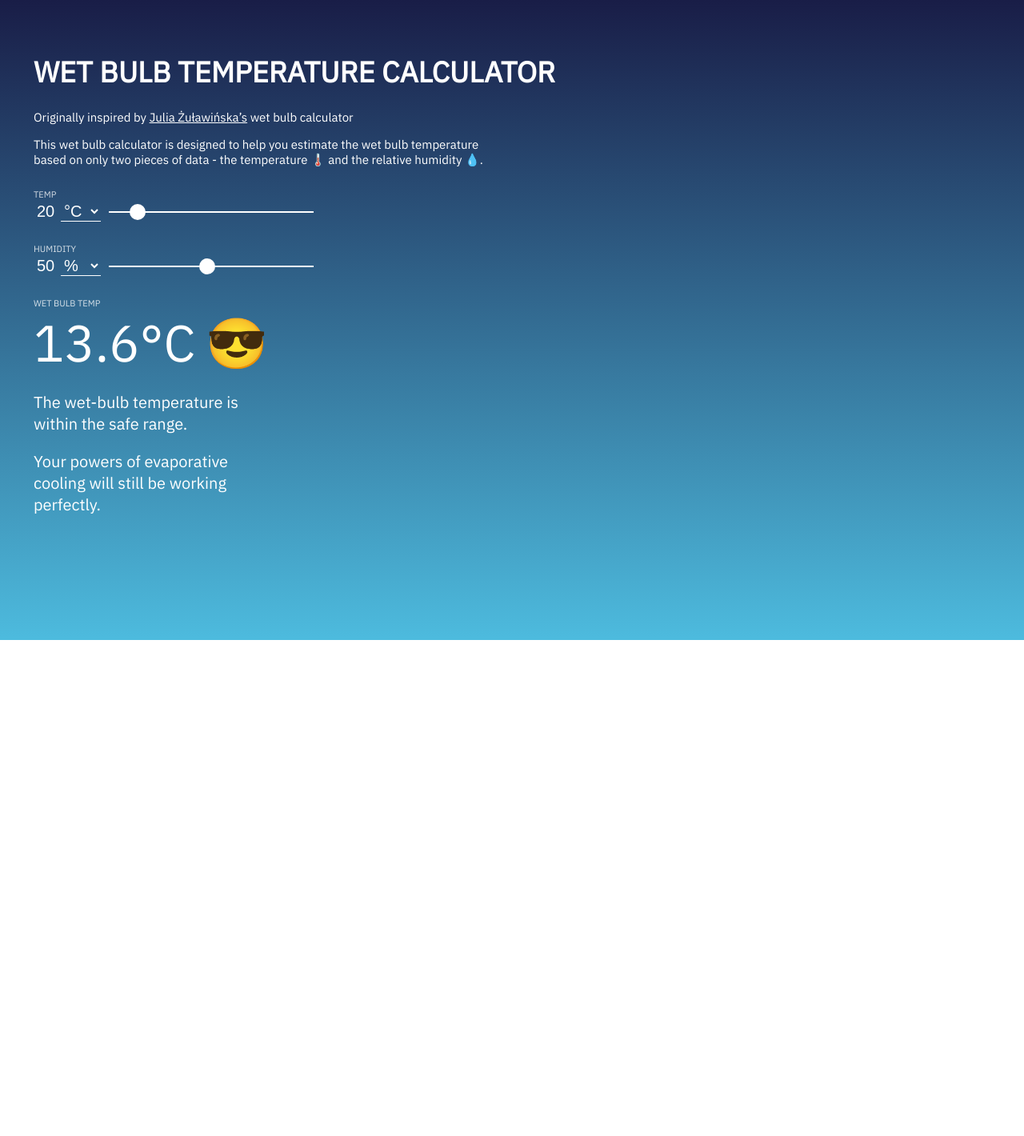
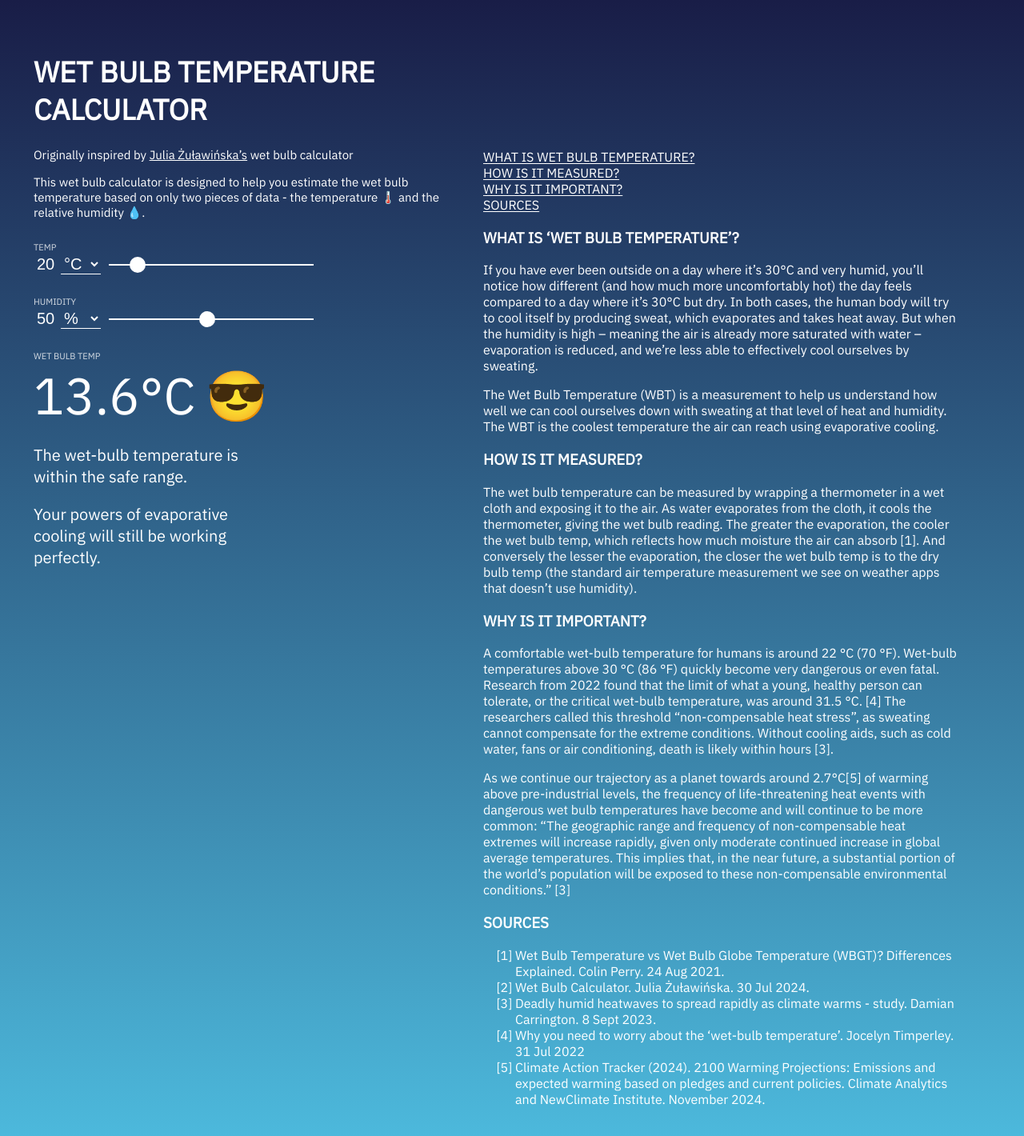
Before and after one commit to pjpscriv/wet-bulb-calculator, an Angular app: page / in a window 1280 px wide. Shown: the top 1420 px of the page at 80% size. Before the commit the page ends 800 px from the top, so only its background shows below. Built offline with nearby package versions, Linux system fonts and the light colour scheme.

Commit message:
First pass adding extra copy

```diff
--- a/src/app/app.component.html
+++ b/src/app/app.component.html
@@ -1,4 +1,6 @@
-<!-- HEADER -->
+<div class="wet-bulb__calculator">
+
+  <!-- Header -->
   <div class="wet-bulb__header">
     <h1>WET BULB TEMPERATURE CALCULATOR</h1>
     <div class="wet-bulb__header-subtitle">
@@ -8,7 +10,7 @@
   </div>
 
 
-<!-- INPUTS -->
+  <!-- Inputs -->
   <form #inputs="ngForm" class="wet-bulb__inputs">
 
     <div class="wet-bulb__input">
@@ -58,7 +60,7 @@
 
   </form>
 
-<!-- OUTPUT -->
+  <!-- Output -->
   <div class="wet-bulb__outputs">
     <div class="wet-bulb__temp-label">WET BULB TEMP</div>
     <div class="wet-bulb__temp-wrapper">
@@ -69,3 +71,77 @@
       <p *ngFor="let sentence of (blurb$ | async)">{{sentence}}</p>
     </div>
   </div>
+
+</div>
+
+<div class="wet-bulb__description">
+
+  <div class="wet-bulb__description-links">
+    <a href="#what-is-it">WHAT IS WET BULB TEMPERATURE?</a>
+    <a href="#how-is-it-measured">HOW IS IT MEASURED?</a>
+    <a href="#why-is-it-important">WHY IS IT IMPORTANT?</a>
+    <a href="#sources">SOURCES</a>
+  </div>
+
+  <div class="wet-bulb__description-content">
+    <h3 id="what-is-it">WHAT IS ‘WET BULB TEMPERATURE’?</h3>
+    <p>
+      If you have ever been outside on a day where it’s 30°C and very humid,
+      you’ll notice how different (and how much more uncomfortably hot) the day
+      feels compared to a day where it’s 30°C but dry.
+      In both cases, the human body will try to cool itself by producing sweat,
+      which evaporates and takes heat away. But when the humidity is high –
+      meaning the air is already more saturated with water – evaporation is
+      reduced, and we’re less able to effectively cool ourselves by sweating.
+    </p>
+    <p>
+      The Wet Bulb Temperature (WBT) is a measurement to help us understand how
+      well we can cool ourselves down with sweating at that level of heat and
+      humidity. The WBT is the coolest temperature the air can reach using
+      evaporative cooling.
+    </p>
+
+    <h3 id="how-is-it-measured">HOW IS IT MEASURED?</h3>
+    <p>
+      The wet bulb temperature can be measured by wrapping a thermometer in a wet
+      cloth and exposing it to the air. As water evaporates from the cloth, it
+      cools the thermometer, giving the wet bulb reading. The greater the
+      evaporation, the cooler the wet bulb temp, which reflects how much moisture
+      the air can absorb [1]. And conversely the lesser the evaporation, the
+      closer the wet bulb temp is to the dry bulb temp (the standard air
+      temperature measurement we see on weather apps that doesn’t use humidity).
+    </p>
+
+    <h3 id="why-is-it-important" >WHY IS IT IMPORTANT?</h3>
+    <p>
+      A comfortable wet-bulb temperature for humans is around 22 °C (70 °F).
+      Wet-bulb temperatures above 30 °C (86 °F) quickly become very dangerous or
+      even fatal. Research from 2022 found that the limit of what a young,
+      healthy person can tolerate, or the critical wet-bulb temperature, was
+      around 31.5 °C. [4] The researchers called this threshold “non-compensable
+      heat stress”, as sweating cannot compensate for the extreme conditions.
+      Without cooling aids, such as cold water, fans or air conditioning, death
+      is likely within hours [3].
+    </p>
+    <p>
+      As we continue our trajectory as a planet towards around 2.7°C[5] of
+      warming above pre-industrial levels, the frequency of life-threatening
+      heat events with dangerous wet bulb temperatures have become and will
+      continue to be more common: “The geographic range and frequency of
+      non-compensable heat extremes will increase rapidly, given only moderate
+      continued increase in global average temperatures. This implies that, in
+      the near future, a substantial portion of the world’s population will be
+      exposed to these non-compensable environmental conditions.” [3]
+    </p>
+
+    <h3 id="sources">SOURCES</h3>
+    <ol class="wet-bulb__description-sources">
+      <li id="source-1">Wet Bulb Temperature vs Wet Bulb Globe Temperature (WBGT)? Differences Explained. Colin Perry. 24 Aug 2021. </li>
+      <li id="source-1">Wet Bulb Calculator. Julia Żuławińska.  30 Jul 2024.</li>
+      <li id="source-1">Deadly humid heatwaves to spread rapidly as climate warms - study. Damian Carrington. 8 Sept 2023.</li>
+      <li id="source-1">Why you need to worry about the ‘wet-bulb temperature’. Jocelyn Timperley. 31 Jul 2022</li>
+      <li id="source-1">Climate Action Tracker (2024). 2100 Warming Projections: Emissions and expected warming based on pledges and current policies. Climate Analytics and NewClimate Institute. November 2024. </li>
+    </ol>
+  </div>
+
+</div>
--- a/src/app/app.component.scss
+++ b/src/app/app.component.scss
@@ -1,3 +1,5 @@
+$ui-switch-breakpoint: 950px;
+
 wet-bulb:host {
   display: flex;
   font-family: IBM Plex Sans, sans-serif;
@@ -5,10 +7,21 @@ wet-bulb:host {
   flex-direction: column;
   min-height: calc(100% - 84px);
   padding: 42px 42px;
+  flex-direction: column;
+
+  @media screen and (min-width: $ui-switch-breakpoint) {
+    flex-direction: row;
+  }
 }
 
 
-/* HEADER SECTION*/
+/* CALCULATOR SECTION */
+.wet-bulb__calculator {
+  max-width: 520px;
+  min-width: min(calc(100% - 84px), 520px);
+}
+
+/* Calculator Header */
 .wet-bulb__header {
   padding-bottom: 12px;
 
@@ -30,8 +43,7 @@ wet-bulb:host {
   }
 }
 
-
-/* INPUT SECTION */
+/* Calculator Inputs */
 .wet-bulb__inputs {
   display: flex;
   flex-direction: column;
@@ -104,8 +116,7 @@ wet-bulb:host {
   }
 }
 
-
-/* OUTPUT SECTION */
+/* Calculator Outputs */
 .wet-bulb__outputs {
   justify-content: flex-start;
   align-items: flex-start;
@@ -136,4 +147,36 @@ wet-bulb:host {
 .wet-bulb__blurb {
   width: 268px;
   font-size: 20px;
+  min-height: 15em;
 }
+
+
+/* DESCRIPTION SECTION */
+.wet-bulb__description {
+
+  @media screen and (min-width: $ui-switch-breakpoint) {
+    padding-left: 42px;
+    padding-top: 9em;
+    max-width: 50%;
+  }
+}
+
+.wet-bulb__description-links {
+  display: flex;
+  flex-direction: column;
+  text-underline-offset: 2px;
+
+  a {
+    color: white;
+  }
+}
+
+.wet-bulb__description-sources {
+  li {
+    counter-increment: item;
+  }
+
+  li::marker {
+    content: "[" counter(item) "] ";
+  }
+}
```
Lines whose indentation alone changed are shown as unchanged.
